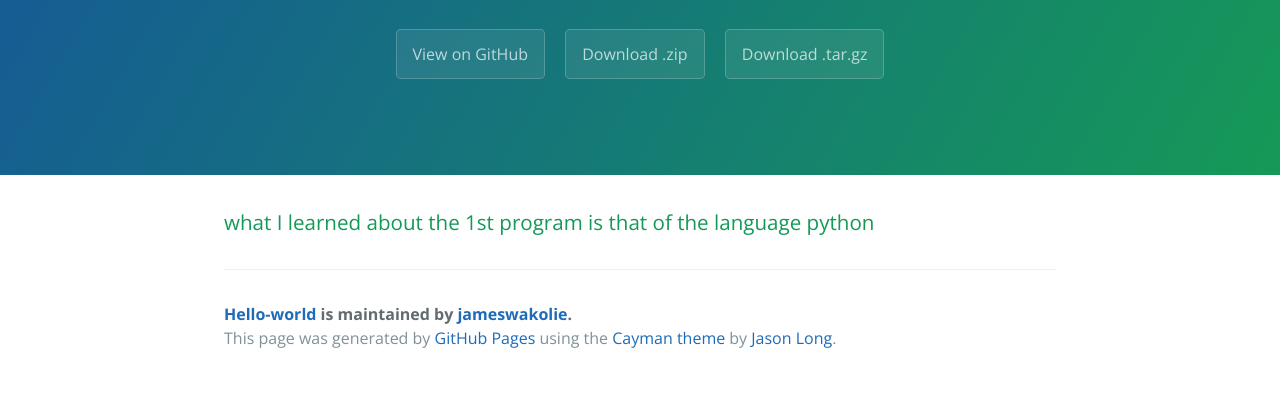
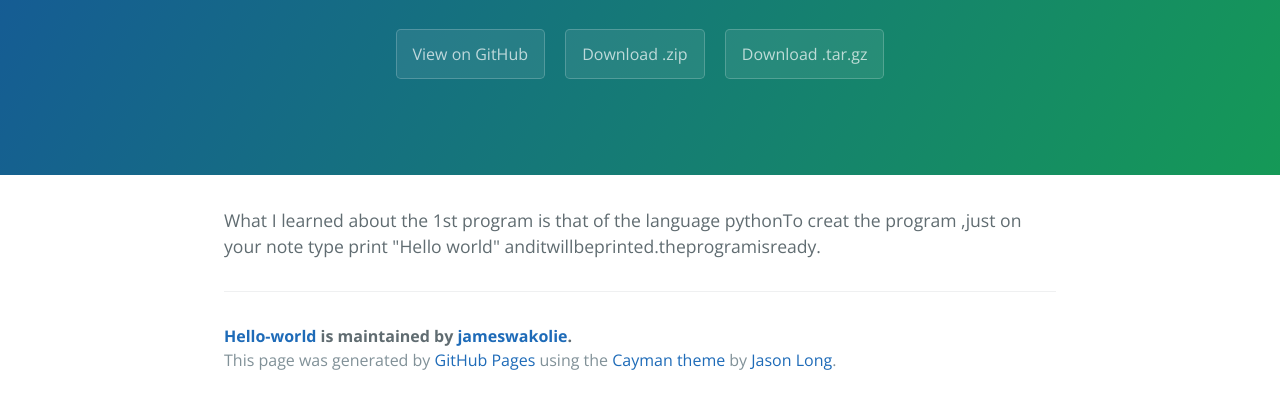
Before and after one commit to jameswakolie/hello-world, a plain HTML site: page index.html in a window 1280 px wide. Shown: the part 208-616 px from the top of the page. Drawn offline with nearby package versions, Linux system fonts and the light colour scheme.

```diff
--- a/index.html
+++ b/index.html
@@ -19,8 +19,8 @@
     </section>
 
     <section class="main-content">
-      <h3>
-<a id="what-i-learned-about-the-1st-program-is-that-of-the-language-python" class="anchor" href="#what-i-learned-about-the-1st-program-is-that-of-the-language-python" aria-hidden="true"><span aria-hidden="true" class="octicon octicon-link"></span></a>what I learned about the 1st program is that of the language python</h3>
+      <p>What I learned about the 1st program is that of the language pythonTo creat the program ,just on your note type  print "Hello world"
+anditwillbeprinted.theprogramisready.</p>
 
       <footer class="site-footer">
         <span class="site-footer-owner"><a href="https://github.com/jameswakolie/hello-world">Hello-world</a> is maintained by <a href="https://github.com/jameswakolie">jameswakolie</a>.</span>
--- a/params.json
+++ b/params.json
@@ -1,6 +1,6 @@
 {
   "name": "Hello-world",
   "tagline": "just to train up how to creat programs",
-  "body": "###what I learned about the 1st program is that of the language <u>python</u>",
+  "body": "What I learned about the 1st program is that of the language <u>python</u>To creat the program ,just on your note type  <font Color=\"red\">print \"Hello world\"</font>\r\nanditwillbeprinted.theprogramisready.",
   "note": "Don't delete this file! It's used internally to help with page regeneration."
 }
```
